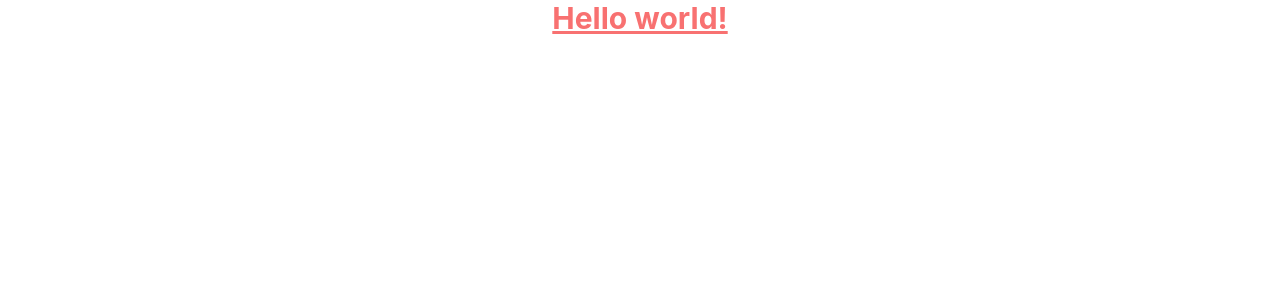
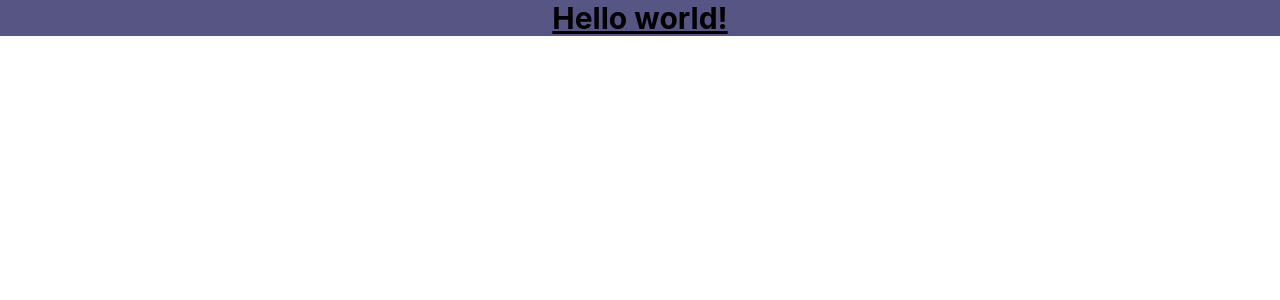
Before and after one commit to NidhitheCoder/advanced-react, a React (Create React App) app in the folder tailwind-config-app/: page / in a window 1280 px wide. Shown: the top 300 px of the page. Built offline with nearby package versions, Linux system fonts and the light colour scheme.

Commit message:
feat: configure theme and colours

```diff
--- a/tailwind-config-app/src/App.js
+++ b/tailwind-config-app/src/App.js
@@ -2,8 +2,8 @@ import './App.css';
 
 function App() {
   return (
-    <div className="App">
-      <h1 className="text-3xl font-bold underline text-red-400">
+    <div className="App bg-metal">
+      <h1 className="text-3xl font-bold underline tablet:text-red-400 desktop:text-green-600 text-blue-300">
         Hello world!
       </h1>
     </div>
--- a/tailwind-config-app/tailwind.config.js
+++ b/tailwind-config-app/tailwind.config.js
@@ -4,7 +4,22 @@ module.exports = {
     "./src/**/*.{js,jsx,ts,tsx}",
   ],
   theme: {
-    extend: {},
+    screens: {
+        tablet: '760px',
+        desktop: '1248px',
+    },
+    colors: {
+      white: '#FFFFFF',
+      purple: '#3F3CBB',
+      midnight: '#121063',
+      metal: '#565584',
+      'tahiti-blue': '#3AB7BF',
+      'cool-white': '#ECEBFF',
+      'bubble-gum': '#FF77E9',
+      'copper-rust': '#77DCCA',
+    },
+    extend: {
+    },
   },
   plugins: [],
 }
```
